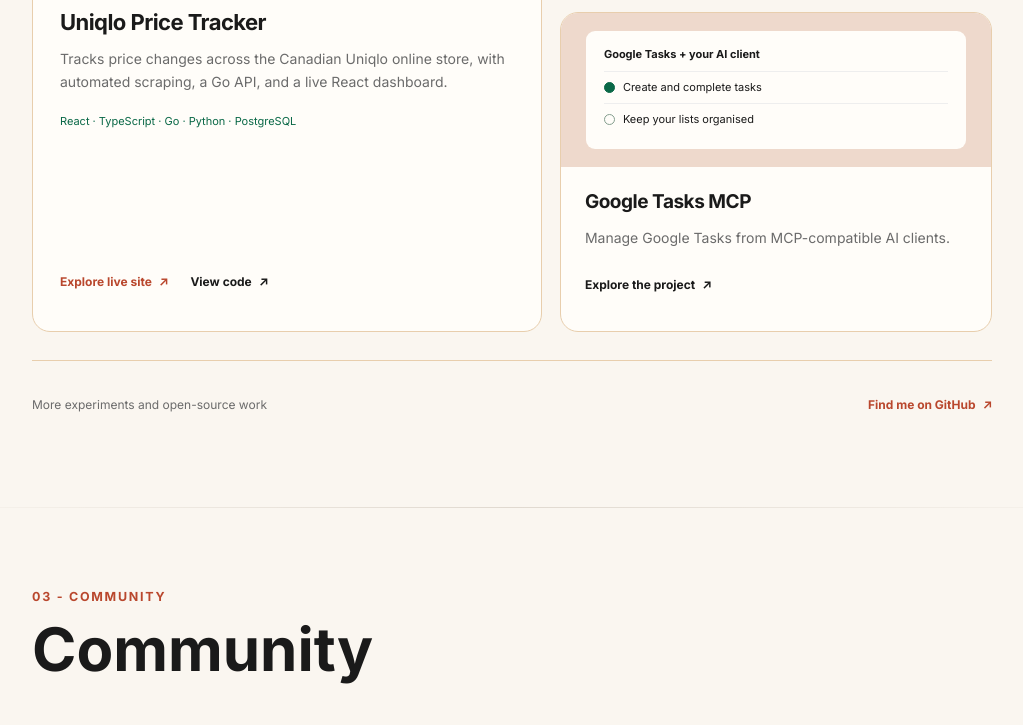
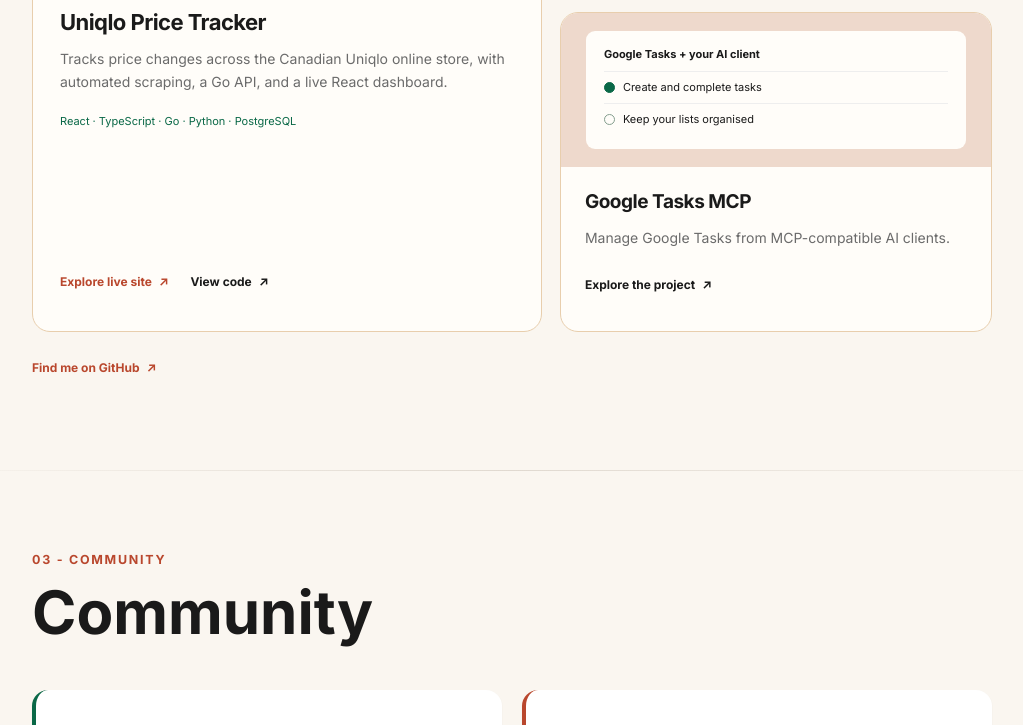
Before and after one commit to joshuajz/Personal-Site, an Astro site: page / in a window 1280 px wide. Shown: the part 2748-3473 px from the top of the page, without its empty margins (128-1151 px from the left). Built offline with nearby package versions, Linux system fonts and the light colour scheme; Astro itself is replaced by a stand-in of ours.

Commit message:
Fix: Project section styling

```diff
--- a/src/components/Projects.astro
+++ b/src/components/Projects.astro
@@ -22,12 +22,12 @@ import "../styles/projects.css";
             <div class="showcase-links">
               {project.liveLink && (
                 <a class="showcase-link-primary" href={project.liveLink} target="_blank" rel="noopener noreferrer">
-                  Explore live site <span aria-hidden="true">↗</span>
+                  <span class="showcase-link-label">Explore live site</span> <span class="showcase-link-arrow" aria-hidden="true">↗</span>
                   <span class="sr-only"> — {project.name} (opens in a new tab)</span>
                 </a>
               )}
               <a href={project.githubLink} target="_blank" rel="noopener noreferrer">
-                {index === 0 ? "View code" : "Explore the project"} <span aria-hidden="true">↗</span>
+                <span class="showcase-link-label">{index === 0 ? "View code" : "Explore the project"}</span> <span class="showcase-link-arrow" aria-hidden="true">↗</span>
                 <span class="sr-only"> — {project.name} on GitHub (opens in a new tab)</span>
               </a>
             </div>
@@ -37,9 +37,8 @@ import "../styles/projects.css";
     </div>
 
     <div class="showcase-footer">
-      <p>More experiments and open-source work</p>
       <a href={site.github} target="_blank" rel="me noopener noreferrer">
-        Find me on GitHub <span aria-hidden="true">↗</span>
+        <span class="showcase-link-label">Find me on GitHub</span> <span class="showcase-link-arrow" aria-hidden="true">↗</span>
         <span class="sr-only"> (opens in a new tab)</span>
       </a>
     </div>
--- a/src/styles/projects.css
+++ b/src/styles/projects.css
@@ -85,20 +85,15 @@
 .showcase-links .showcase-link-primary,
 .showcase-footer a { color: var(--color-rust); }
 
-.showcase-links a:hover,
-.showcase-footer a:hover { text-decoration: underline; }
+.showcase-links a:hover .showcase-link-label,
+.showcase-footer a:hover .showcase-link-label { text-decoration: underline; }
 
 .showcase-footer {
   display: flex;
   align-items: center;
-  justify-content: space-between;
-  gap: 1.25rem;
-  margin-top: 1.75rem;
-  padding-top: 1.375rem;
-  border-top: 1px solid var(--color-line);
+  justify-content: flex-start;
+  margin-top: 0.875rem;
 }
-
-.showcase-footer p { margin: 0; color: var(--color-muted); font-size: 0.75rem; }
 
 /* Lightweight, decorative product illustrations; the links below are the real controls. */
 .project-illustration {
```
